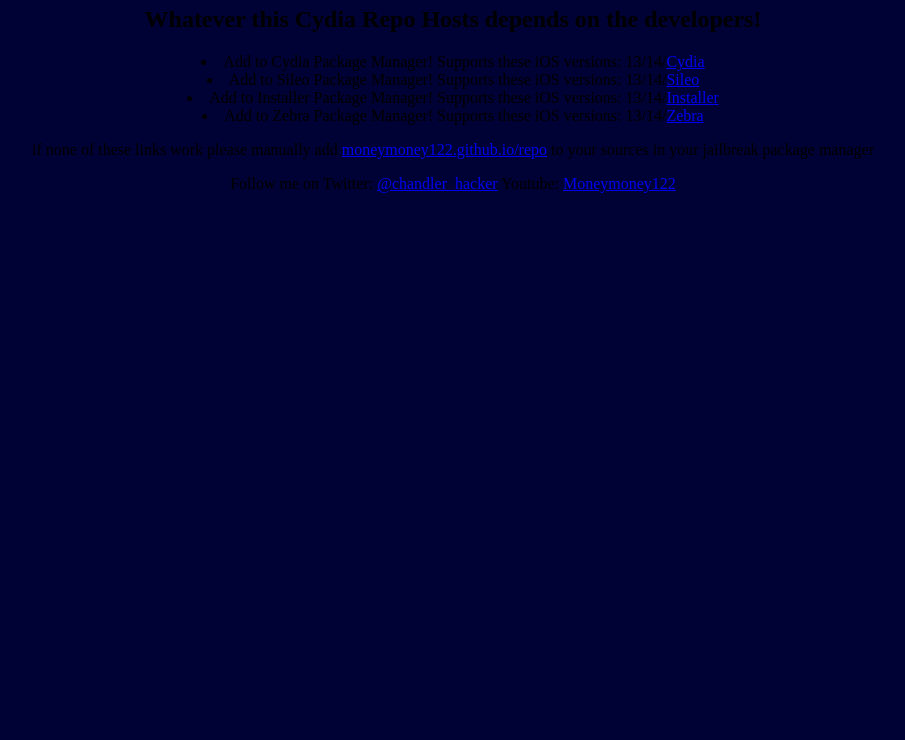
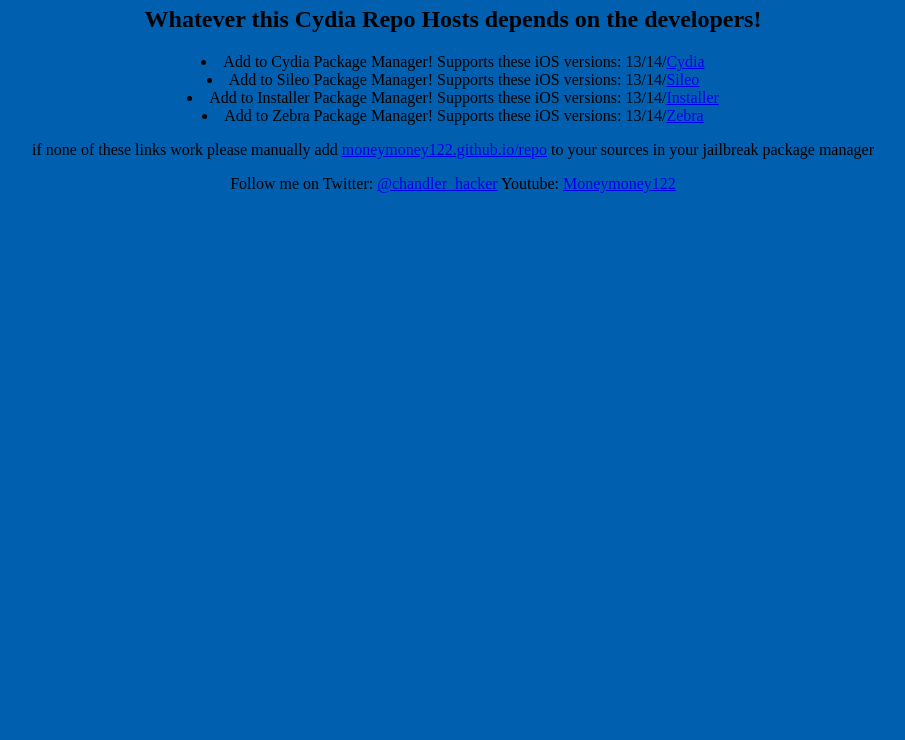
Before and after one commit to Moneymoney122/repo, a plain HTML site: page index.html in a window 1280 px wide. Shown: the part 60-800 px from the top of the page, without its empty margins (187-1092 px from the left). Drawn offline with Linux system fonts and the light colour scheme.

Commit message:
Update index.html

```diff
--- a/index.html
+++ b/index.html
@@ -11,5 +11,5 @@
             <a class="btn btn-sm btn-default" href="https://twitter.com/chandler_hacker">@chandler_hacker</a></li>
    <name>Youtube:</name>
             <a class="btn btn-sm btn-default" href="https://www.youtube.com/channel/UCJogiGU8hQ4FgKA12Zz5D_A">Moneymoney122</a></li>
-<body bgcolor=”#301934">
+<body bgcolor=”#8601af">
 </center>
```
